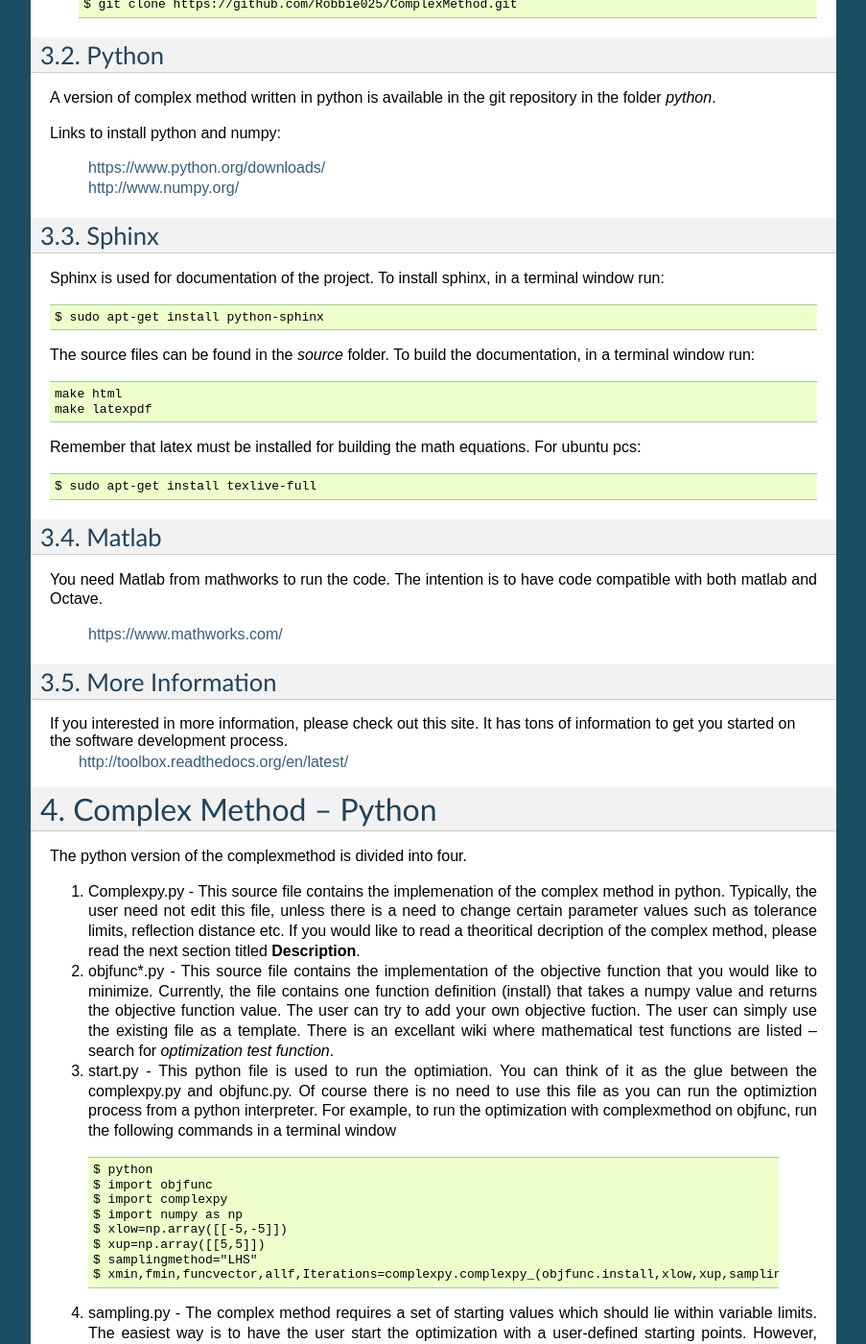
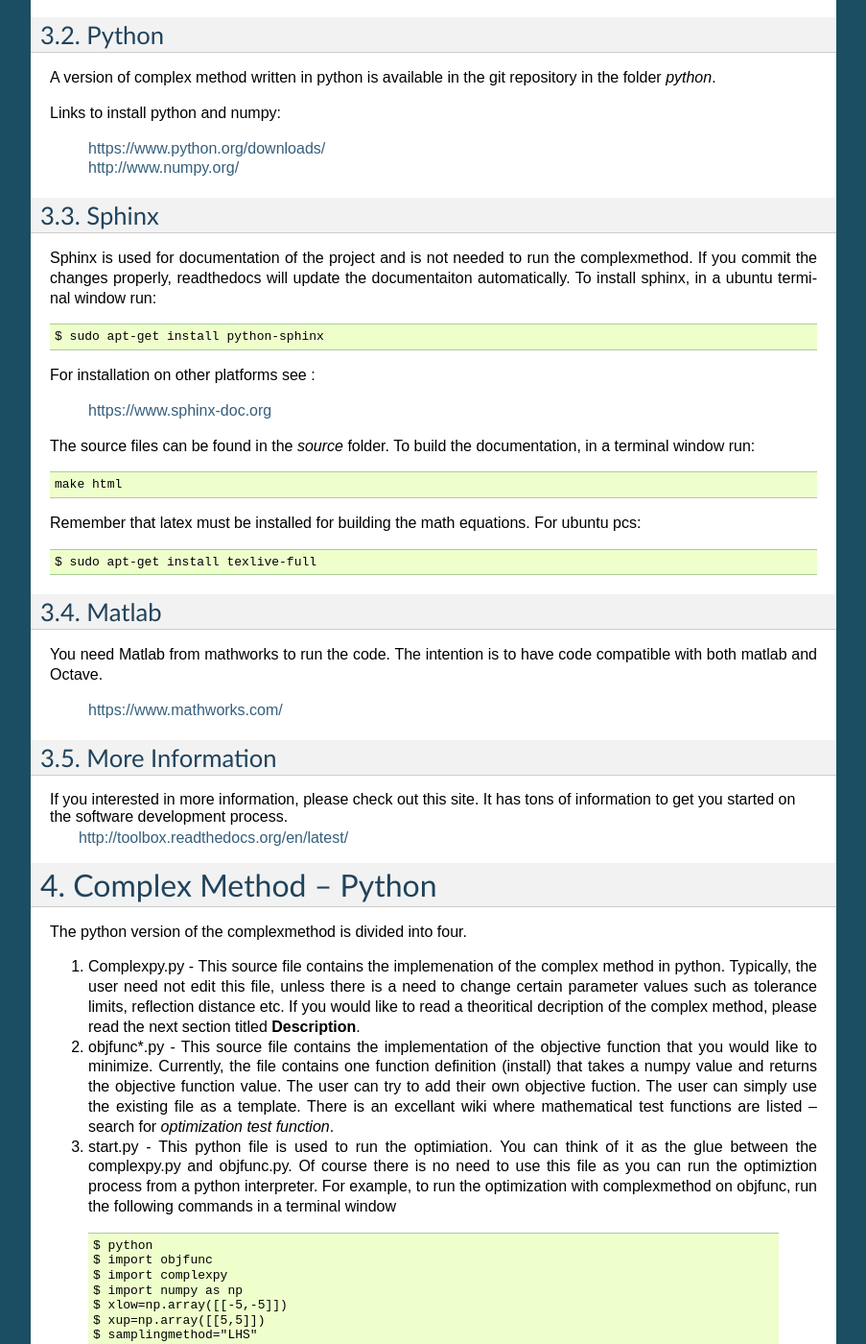
Before and after one commit to Robbie025/ComplexMethod, a Sphinx documentation site: the page built from docs/source/Work.rst, in a window 1280 px wide and 1400 px high, scrolled down 981 px. Shown: the whole window at 96% size, without its empty margins (198-1101 px from the left). Built offline with Sphinx 7.4.7, drawn with Linux system fonts in a browser that asks for light colours; formulas are drawn with MathJax 3; some of the changed text lies outside the part shown.

```diff
--- a/docs/source/Work.rst
+++ b/docs/source/Work.rst
@@ -47,7 +47,7 @@ To install git from a terminal run:
 
 	$ sudo apt-get install git
 
-Once you have git installed, then it is quite easy to download the code onto your local drive. This process is called *cloning* and it will create a clone of the ComplexMethod repository.
+Once you have git installed, clone a copy of the repository from github.
 
 In a terminal window:
  ::
@@ -71,18 +71,21 @@ Links to install python and numpy:
 Sphinx
 ------
 
-Sphinx is used for documentation of the project. To install sphinx, in a terminal window run:
+Sphinx is used for documentation of the project and is not needed to run the complexmethod. If you commit the changes properly, readthedocs will update the documentaiton automatically. To install sphinx, in a ubuntu terminal window run:
 
 ::
 
 	$ sudo apt-get install python-sphinx
+For installation on other platforms see :
 
+
+
+	|  https://www.sphinx-doc.org
 The source files can be found in the *source* folder. To build the documentation, in a terminal window run:
 
 ::
 
 	make html
-	make latexpdf
 Remember that latex must be installed for building the math equations. For ubuntu pcs:
 
 ::
@@ -111,7 +114,7 @@ The python version of the complexmethod is divided into four.
 
 
 1. Complexpy.py - This source file contains the implemenation of the complex method in python. Typically, the user need not edit this file, unless there is a need to change certain parameter values such as tolerance limits, reflection distance etc. If you would like to read a theoritical decription of the complex method, please read the next section titled **Description**.
-2. objfunc*.py - This source file contains the implementation of the objective function that you would like to minimize. Currently, the file contains one function definition (install) that takes a numpy value and returns the objective function value.  The user can try to add your own objective fuction. The user can simply use the existing file as a template. There is an excellant wiki where mathematical test functions are listed -- search for *optimization test function*.
+2. objfunc*.py - This source file contains the implementation of the objective function that you would like to minimize. Currently, the file contains one function definition (install) that takes a numpy value and returns the objective function value.  The user can try to add their own objective fuction. The user can simply use the existing file as a template. There is an excellant wiki where mathematical test functions are listed -- search for *optimization test function*.
 
 3. start.py - This python file is used to run the optimiation. You can think of it as the glue between the complexpy.py and objfunc.py. Of course there is no need to use this file as you can run the optimiztion process from a python interpreter. For example, to run the optimization with complexmethod on objfunc, run the following commands in a terminal window
 
@@ -154,4 +157,14 @@ Complex Method -- Matlab
 
 	More information comming soon ....
 
-        This code is part of the *TMKT48 - Design Optimization* given at the Division of Machine Design, Linköping University, Sweden. Documentation can also be found in the souce files.
+		The complex method in matlab is provided in the /matlab folder for matlab users. complexrf.m contains the complex method.
+Several sample functions are also provided. This code is part of the *TMKT48 - Design Optimization* given at the Division of Machine Design, Linköping University, Sweden. Documentation can also be found in the souce files.
+
+
+example:
+
+::
+
+	 X_low = [-5.148 -5.148]
+     X_up =  [5.148 5.148]
+     [X,F] = complexrf('dejong2',X_low,X_up,'maxeval',500)
```
